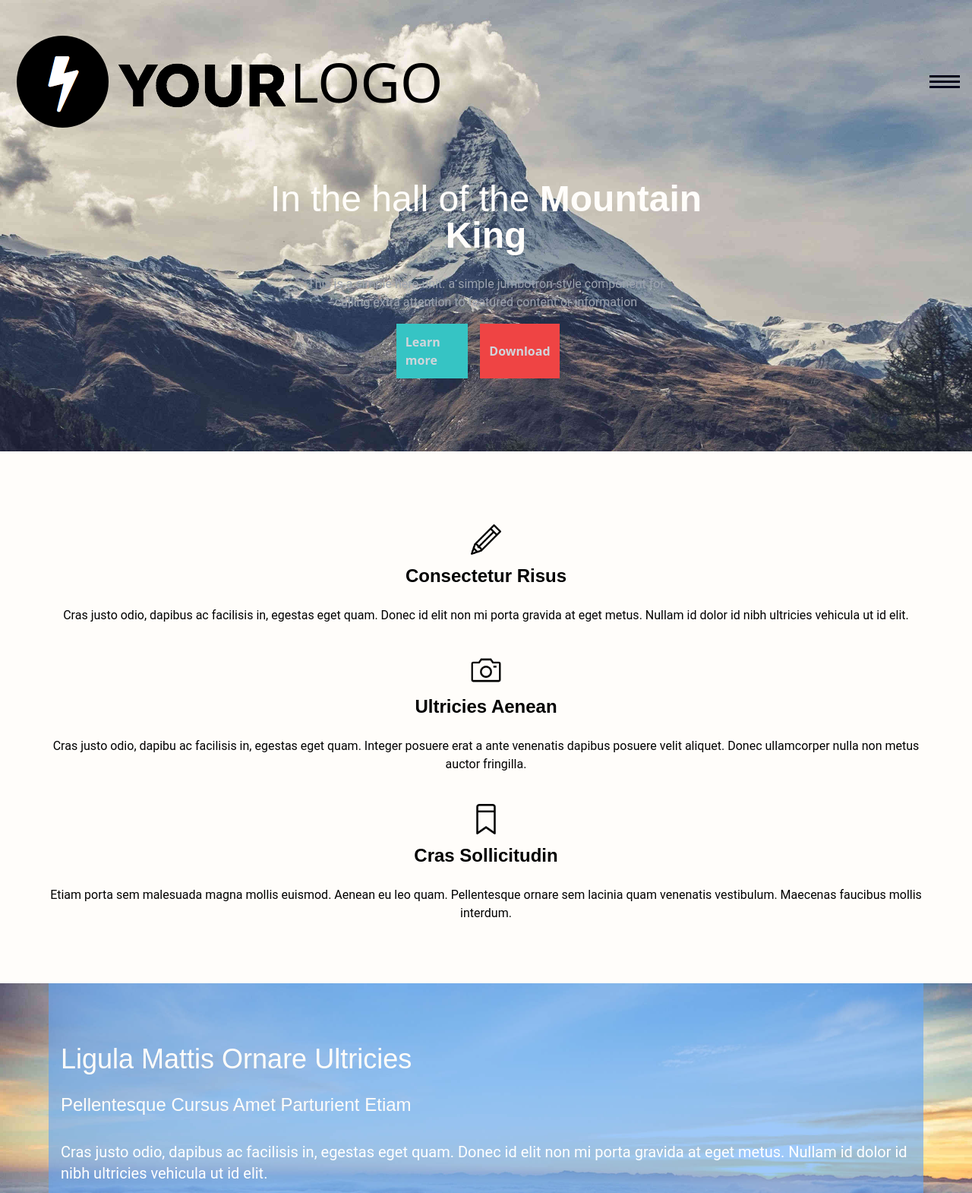
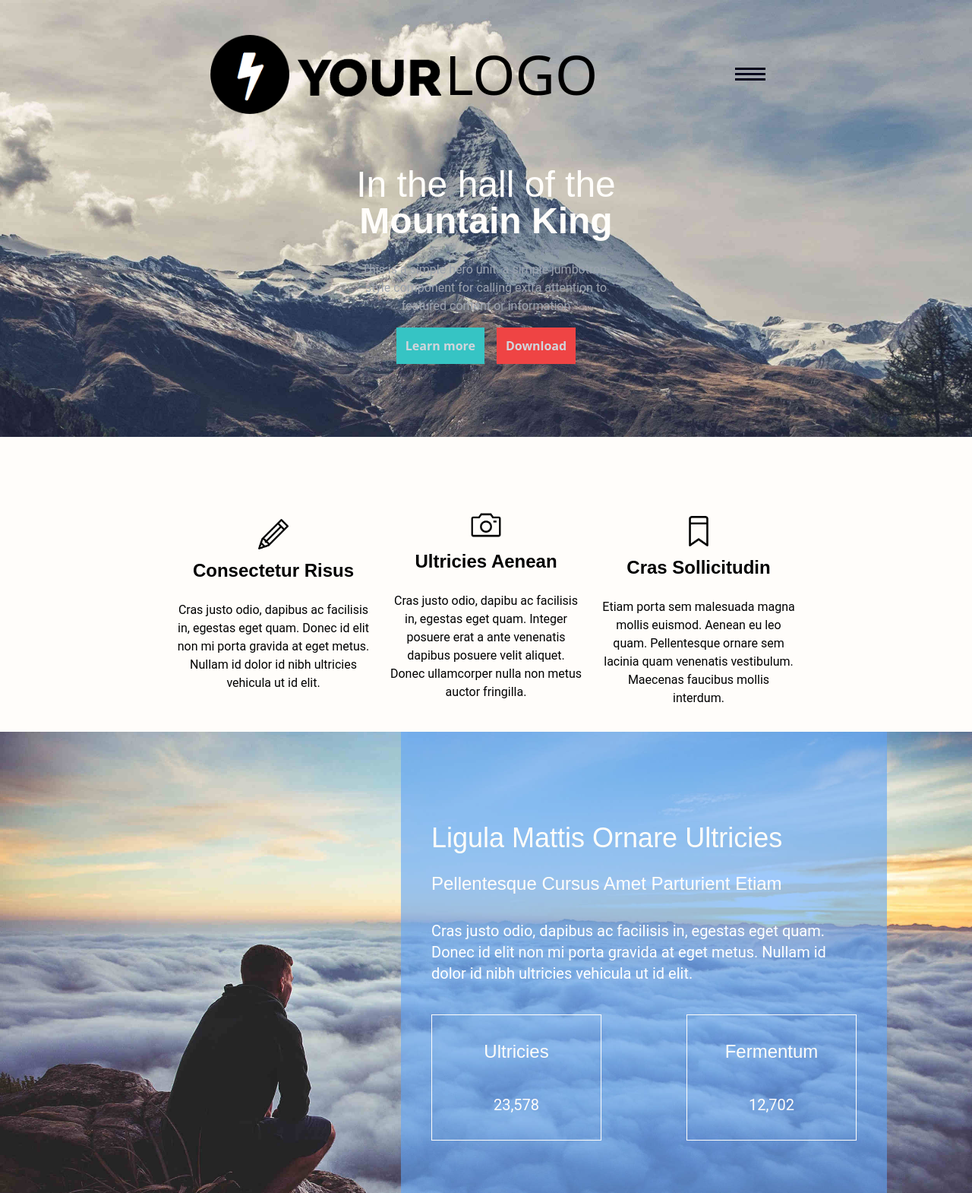
Before and after one commit to Kazk12/The-Mountain, a website: page index.html in a window 1280 px wide. Shown: the top 1570 px of the page at 76% size. Drawn offline with Linux system fonts and the light colour scheme.

Commit message:
RESPONSIVE HEADER FOR DESKOP

```diff
--- a/index.html
+++ b/index.html
@@ -9,14 +9,14 @@
 <body>
 
 
-    <header id="home" class="bg-hero-img bg-cover ">
-        <nav class="flex gap-4 items-center justify-between w-[95%] pt-10 px-4 mb-16 md:w-[100%]">
-        <div class=" flex align-middle  items-center md:w-[80%]">
+    <header id="home" class="bg-hero-img bg-cover lg:flex lg:flex-col lg:items-center ">
+        <nav class="flex gap-4 items-center justify-between w-[95%] pt-10 px-4 mb-16 md:w-[100%] lg:align-middle  lg:w-[60%] lg:justify-between]">
+        <div class=" flex align-middle  items-center lg:w-[70%]">
             <div class="">
                 <img class="" src="./images/your_logo.png" alt="Logo" >
             </div>
             <div class=" ">
-                <p class="text-4xl md:text-7xl">LOGO</p>
+                <p class="text-6xl md:text-7xl">LOGO</p>
             </div>
 
 
@@ -38,8 +38,8 @@
                     This is a simple hero unit. a simple jumbotron-style component for calling extra attention to featured content or information
                 </p>
                 <div class="pt-4 md:flex md:gap-4">
-                    <a href="#" class="bg-neutral-blue-color p-3 flex justify-center items-center text-gray-300 font-bold md:w-[40%]">Learn more</a>
-                    <a href="#" class="bg-red-500 p-3 md:w[40%] flex justify-center items-center  text-gray-300 font-bold ">Download</a>
+                    <a href="#" class="bg-neutral-blue-color p-3 flex justify-center items-center text-gray-300 font-bold md:w-[50%]">Learn more</a>
+                    <a href="#" class="bg-red-500 p-3 md:w[50%] flex justify-center items-center  text-gray-300 font-bold ">Download</a>
                 </div>
             </div>
 
@@ -47,9 +47,9 @@
         </article>
         </header>
         <main>
-        <section id="features" class="bg-neutral-off-white pt-24 flex flex-col items-center">
+        <section id="features" class="bg-neutral-off-white pt-24 flex flex-col items-center lg:flex-row lg:justify-center lg:align-middle lg:gap-6">
 
-        <article class="w-[90%] flex flex-col items-center pb-10">
+        <article class="w-[90%] flex flex-col items-center pb-10 lg:w-[20%]">
         <div class="">
         <img src="./images/des-crayons.png" alt="Un crayon" class="w-10">
         </div>
@@ -61,7 +61,7 @@
         </p>
         </article>
 
-        <article class="w-[90%] flex flex-col items-center pb-10">
+        <article class="w-[90%] flex flex-col items-center pb-10 lg:w-[20%]">
         <div>
         <img src="./images/camera.png" alt="Camera" class="w-10">
         </div>
@@ -73,7 +73,7 @@
         </p>
         </article>
 
-        <article class="w-[90%] flex flex-col items-center pb-20">
+        <article class="w-[90%] flex flex-col items-center pb-20 lg:w-[20%] lg:pb-6">
         <div>
         <img src="./images/signet.png" alt="Signet" class="w-10">
         </div>
@@ -87,8 +87,8 @@
 
         </section>
 
-        <section id="about" class="bg-nuage-img bg-cover flex items-center align-middle justify-center">
-        <div class="bg-blue-400 w-[90%] px-4 bg-opacity-60 flex flex-col items-middle justify-center align-middle">
+        <section id="about" class="bg-nuage-img bg-cover flex items-center align-middle lg:justify-end ">
+        <div class="bg-blue-400 w-[90%] px-4 bg-opacity-60 flex flex-col items-middle mx-6 justify-center align-middle lg:w-[50%] lg:mr-28 lg:p-10">
         <h1 class="font-Rokkitt pt-20 text-neutral-off-white text-4xl pb-6 ">
             Ligula Mattis Ornare Ultricies
         </h1>
@@ -98,8 +98,9 @@
         <p class="font-Roboto text-xl text-white ">
             Cras justo odio, dapibus ac facilisis in, egestas eget quam. Donec id elit non mi porta gravida at eget metus. Nullam id dolor id nibh ultricies vehicula ut id elit.
         </p>
-        <div class="flex items-center justify-center pt-10 pb-8">
-            <div class="border text-neutral-off-white border-neutral-off-white w-1/2 flex flex-col py-8 ">
+        <div class=" flex flex-col lg:flex-row lg:pt-10 lg:justify-between">
+            <div class="flex items-center justify-center lg:justify-normal pt-10 pb-8 lg:w-[40%] lg:pt-0">
+                <div class="border text-neutral-off-white border-neutral-off-white w-1/2 flex flex-col py-8 lg:w-[100%]">
                     <h2 class="text-center font-Rokkitt pb-10 text-2xl">
                         Ultricies
                     </h2>
@@ -109,8 +110,8 @@
                     </div>
             </div>
 
-        <div class="flex items-center justify-center pb-8">
-            <div class="border border-neutral-off-white w-1/2 flex flex-col text-neutral-off-white  py-8 ">
+            <div class="flex items-center justify-center pb-8 lg:justify-end lg:w-[40%]">
+                <div class="border border-neutral-off-white w-1/2 flex flex-col text-neutral-off-white  py-8 lg:w-[100%]">
                     <h2 class="text-center pb-10 font-Rokkitt text-2xl">
                         Fermentum
                     </h2>
@@ -121,14 +122,17 @@
                     </div>
         </div>
 
+        </div>
+
 
         </div>
 
 
         </section>
 
-        <section id="blog" class="bg-neutral-off-white flex flex-col items-center pb-16">
-            <div class="w-[90%]">
+        <section id="blog" class="bg-neutral-off-white flex flex-col items-center pb-16 ">
+            <div class="w-[90%] lg:flex lg:flex-row">
+                <article class="lg:w-[45%] lg:flex lg:flex-col">
                     <h1 class="font-Rokkitt pt-24 pb-10 text-5xl">
                         Lorem ipsum dolor sit amet consectetur adipisicing elit.
                     </h1>
@@ -141,7 +145,12 @@
                     <a class="bg-red-500 p-4 flex w-[40%] font-Roboto text-neutral-off-white">
                         Take a Look
                     </a>
-                <img src="./images/1200.jpeg" alt="">
+                </article>
+
+                <div class="lg:w-[45%]">
+                    <img src="./images/1200.jpeg" alt="" class="lg:w-[100%]">
+                </div>
+
 
                 </section>
 
@@ -177,6 +186,7 @@
                 <img src="./images/439.jpeg" alt="">
                 <img src="./images/140.jpeg" alt="">
             </div>
+
             <div class="hidden md:block md:flex md:gap-8 md:mx-4 md:py-4 lg:hidden">
                 <div class="flex gap-6 flex-col w-[31%]">
                     <img src="./images/300.jpeg" alt="" class="w-[100%]">
@@ -192,8 +202,9 @@
                     <img src="./images/439.jpeg" alt="" class="w-[100%]">
                 </div>
             </div>
+
             <div class="hidden lg:block lg:flex lg:gap-4 lg:mr-10 lg:ml-16 lg:py-4 lg:justify-between">
-                <div class="lg:w-[48%] flex flex-col gap-4">
+                <div class="lg:w-[100%] flex flex-col gap-4 ">
                     <div>
                         <img src="./images/300.jpeg" alt="" class="w-[100%]">
                     </div>
@@ -210,9 +221,12 @@
                         <img src="./images/140.jpeg" alt="" class="w-[100%]">
                     </div>
                 </div>
-                <div class="w-[48%] flex flex-col gap-4">
-                    <img src="./images/776.jpeg" alt="" class="w-[50%]">
-                    <img src="./images/439.jpeg" alt="" class="w-[50%]">
+                <div class="w-[48%] flex flex-col flex-wrap gap-4">
+
+                        <img src="./images/776.jpeg" alt="" class="w-[100%]">
+
+
+                    <img src="./images/439.jpeg" alt="" >
                 </div>
 
             </div>
```
Also changed, not shown: tail.css/output.css. Lines whose indentation alone changed are shown as unchanged.
